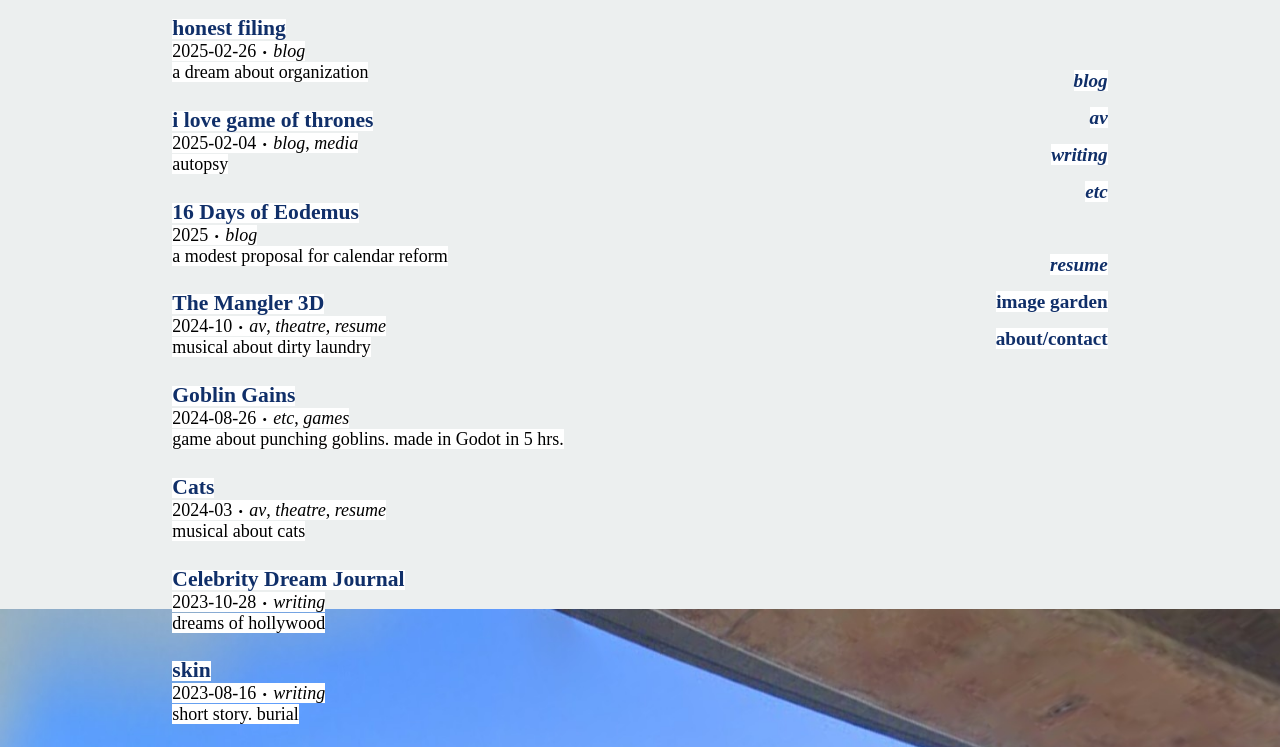
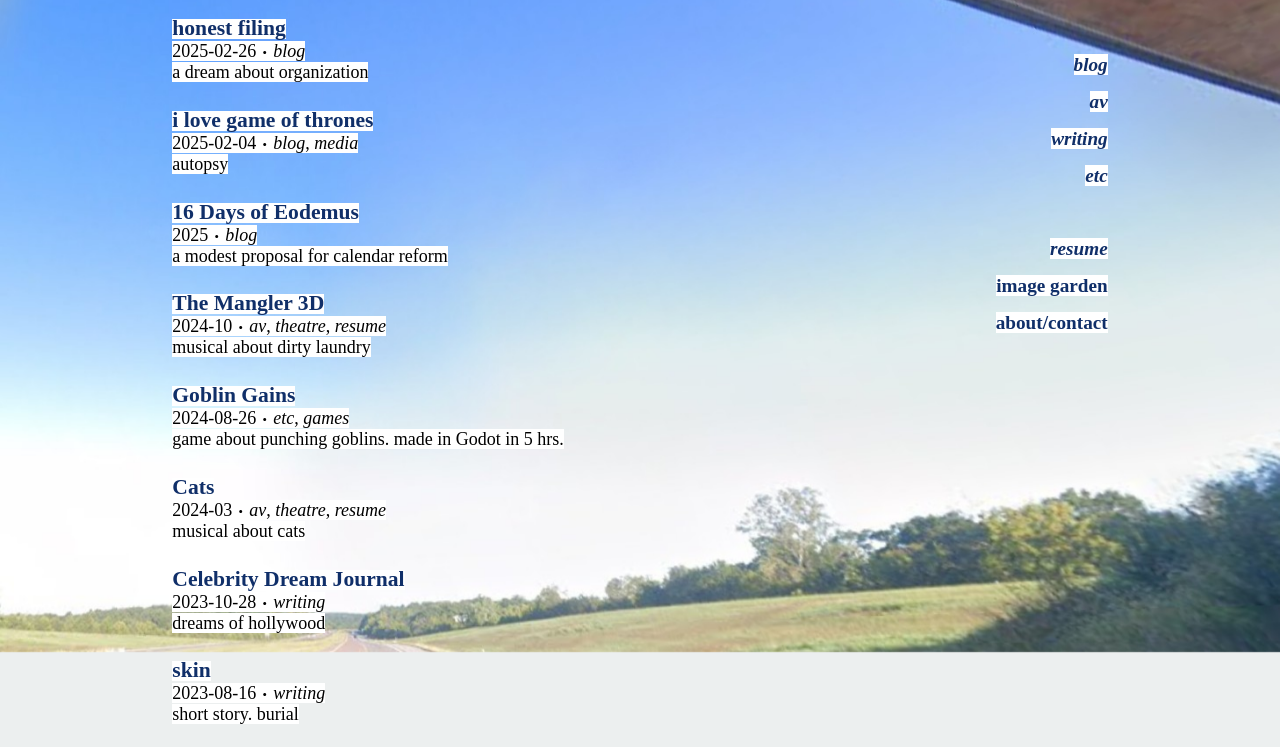
Before and after one commit to howdybird/howdybird.github.io, a plain HTML site: page index.html in a window 1280 px wide. Shown: the part 151-898 px from the top of the page. Drawn offline with Linux system fonts and the light colour scheme.

Commit message:
Update index.html

```diff
--- a/index.html
+++ b/index.html
@@ -16,8 +16,23 @@
     <script src="/a/script/tag-indexing.js"></script>
 
     <style>
-        body {
+        /* body {
             background-image: url("/a/resource/bg-image/highways/15.jpg");
+        } */
+
+        #background-image {
+            z-index: -1;
+            position: fixed;
+            /* size: max(100vw, 160vh); */
+            width: 100vw;
+            height: 100vh;
+            margin-left: -8px;
+            margin-top: -107px;
+            background-image: url("/a/resource/bg-image/highways/15.jpg");
+            background-position-x: center;
+            background-position-y: bottom;
+            background-size: max(100vw, 160vh);
+            background-attachment: fixed;
         }
 
         #homepage-main-rect {
@@ -39,7 +54,7 @@
             float: right;
             min-width: 10em;
             max-width: 30%;
-            margin-top: 12vh;
+            margin-top: 10vh;
             margin-bottom: 12ex;
             text-align: right;
             line-height: 131%;
@@ -61,6 +76,8 @@
 
 
 <body>
+
+    <div id="background-image"></div>
 
     <div id="homepage-main-rect">
 
```
